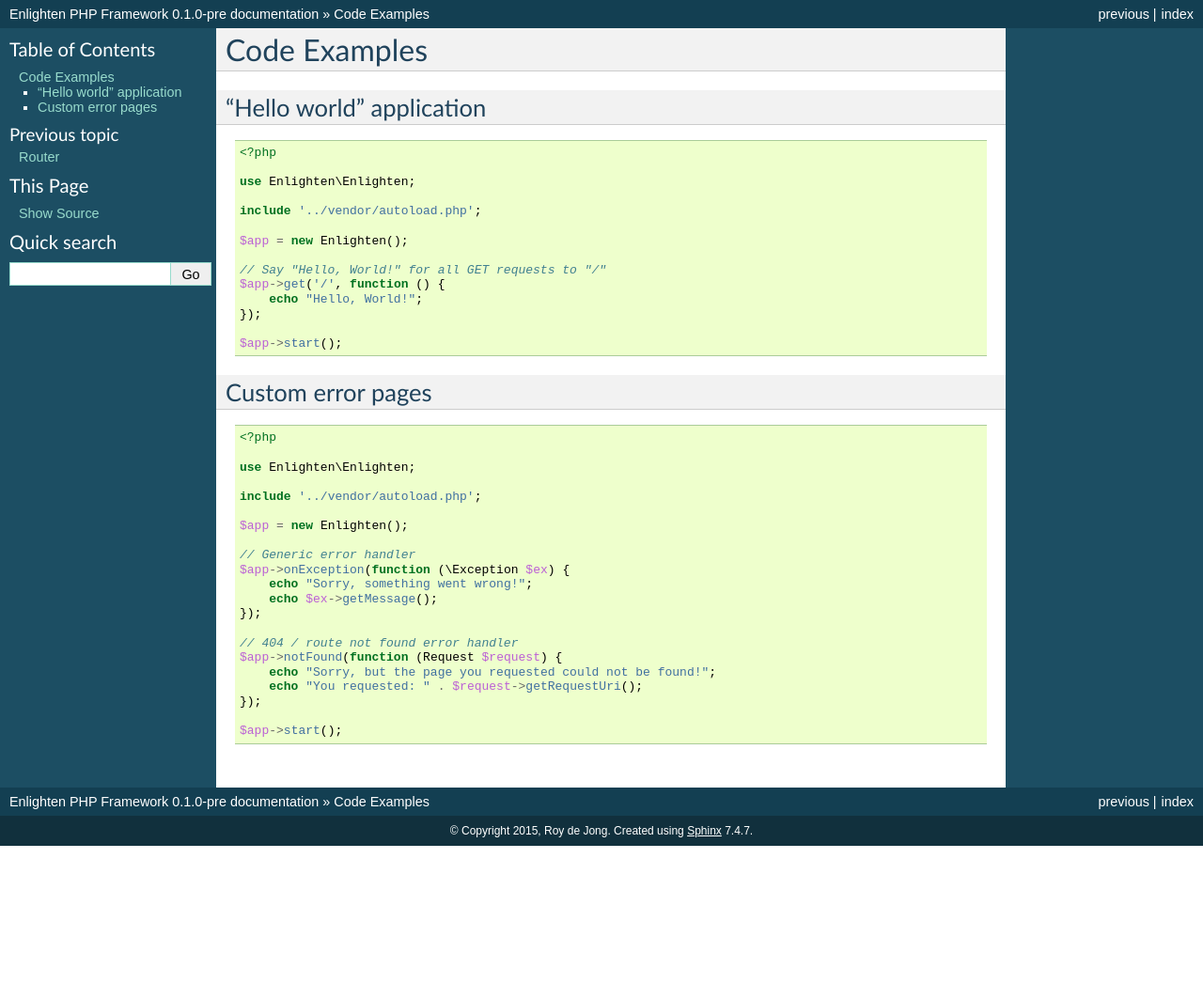
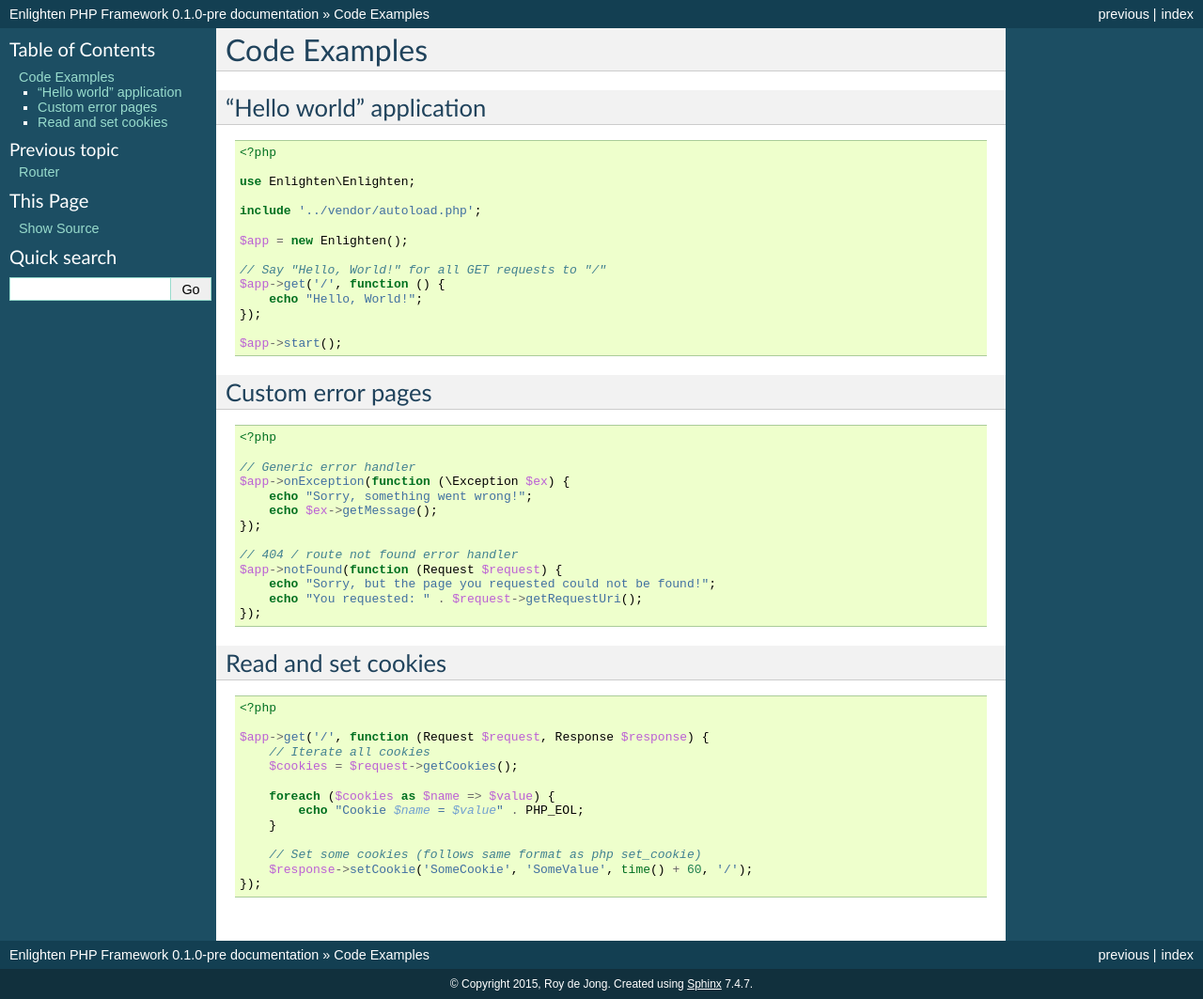
Before and after one commit to roydejong/Enlighten, a Sphinx documentation site: the page built from docs/examples.rst, in a window 1280 px wide. Shown: the whole page at 94% size. Built offline with Sphinx 7.4.7, drawn with Linux system fonts in a browser that asks for light colours; before the commit the page ends 900 px from its top, so only the background shows below that.

Commit message:
Docs - Examples: Cookie management

```diff
--- a/docs/examples.rst
+++ b/docs/examples.rst
@@ -28,12 +28,6 @@
 
     <?php
 
-    use Enlighten\Enlighten;
-
-    include '../vendor/autoload.php';
-
-    $app = new Enlighten();
-
     // Generic error handler
     $app->onException(function (\Exception $ex) {
         echo "Sorry, something went wrong!";
@@ -46,4 +40,21 @@
         echo "You requested: " . $request->getRequestUri();
     });
 
-    $app->start();
+Read and set cookies
+^^^^^^^^^^^^^^^^^^^^
+
+.. code-block:: php
+
+    <?php
+
+    $app->get('/', function (Request $request, Response $response) {
+        // Iterate all cookies
+        $cookies = $request->getCookies();
+
+        foreach ($cookies as $name => $value) {
+            echo "Cookie $name = $value" . PHP_EOL;
+        }
+
+        // Set some cookies (follows same format as php set_cookie)
+        $response->setCookie('SomeCookie', 'SomeValue', time() + 60, '/');
+    });
```
